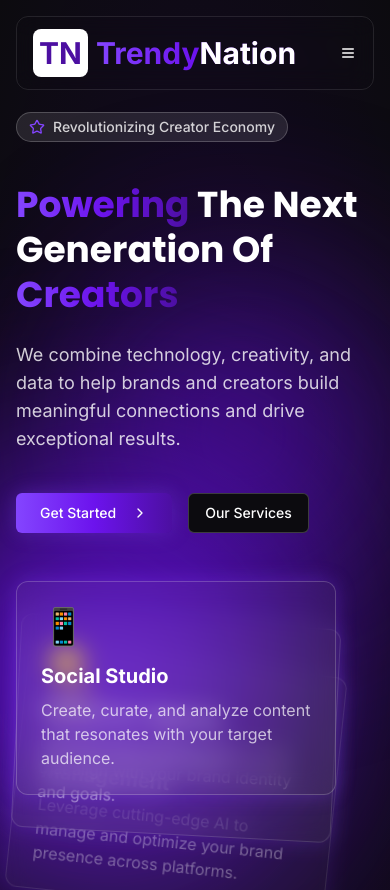
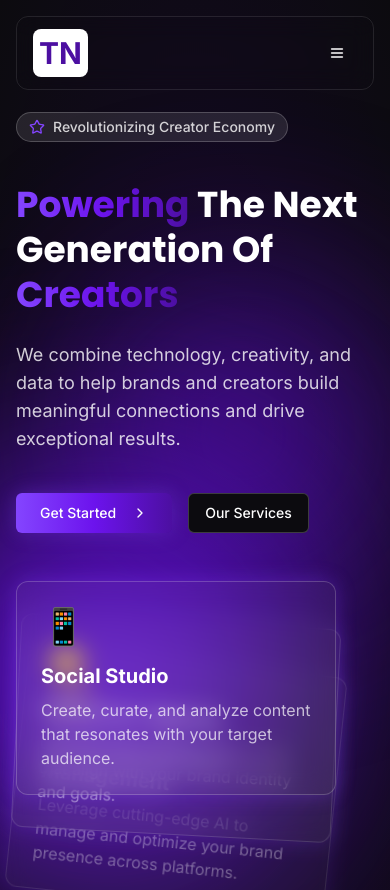
Before and after one commit to shakerscode/BeastNation, a React (Vite) app: page / in a window 390 px wide. Shown: the top 890 px of the page. Built offline with nearby package versions, Linux system fonts and the light colour scheme.

Commit message:
feat: updated nav

```diff
--- a/src/components/layout/NavBar.tsx
+++ b/src/components/layout/NavBar.tsx
@@ -42,13 +42,13 @@ const Navbar = () => {
             TN
           </div>
           <div
-            className={`text-3xl font-bold   ${
+            className={`text-3xl font-bold hidden md:block  ${
               isScrolled
                 ? "text-beast-purple-light"
                 : "text-gradient"
             }`}
           >
-            Trendy<span className="text-white">Nation</span>{" "}
+            Trendy<span className="text-white">Nation</span>
           </div>
         </div>
 
@@ -83,7 +83,7 @@ const Navbar = () => {
             onClick={() => setIsOpen(!isOpen)}
             className="text-white hover:bg-white/10"
           >
-            {isOpen ? <X className="h-6 w-6" /> : <Menu className="h-6 w-6" />}
+            {isOpen ? <X className="h-6 w-6" /> : <Menu className="h-8 w-8" strokeWidth={2.5} />}
           </Button>
         </div>
 
```
